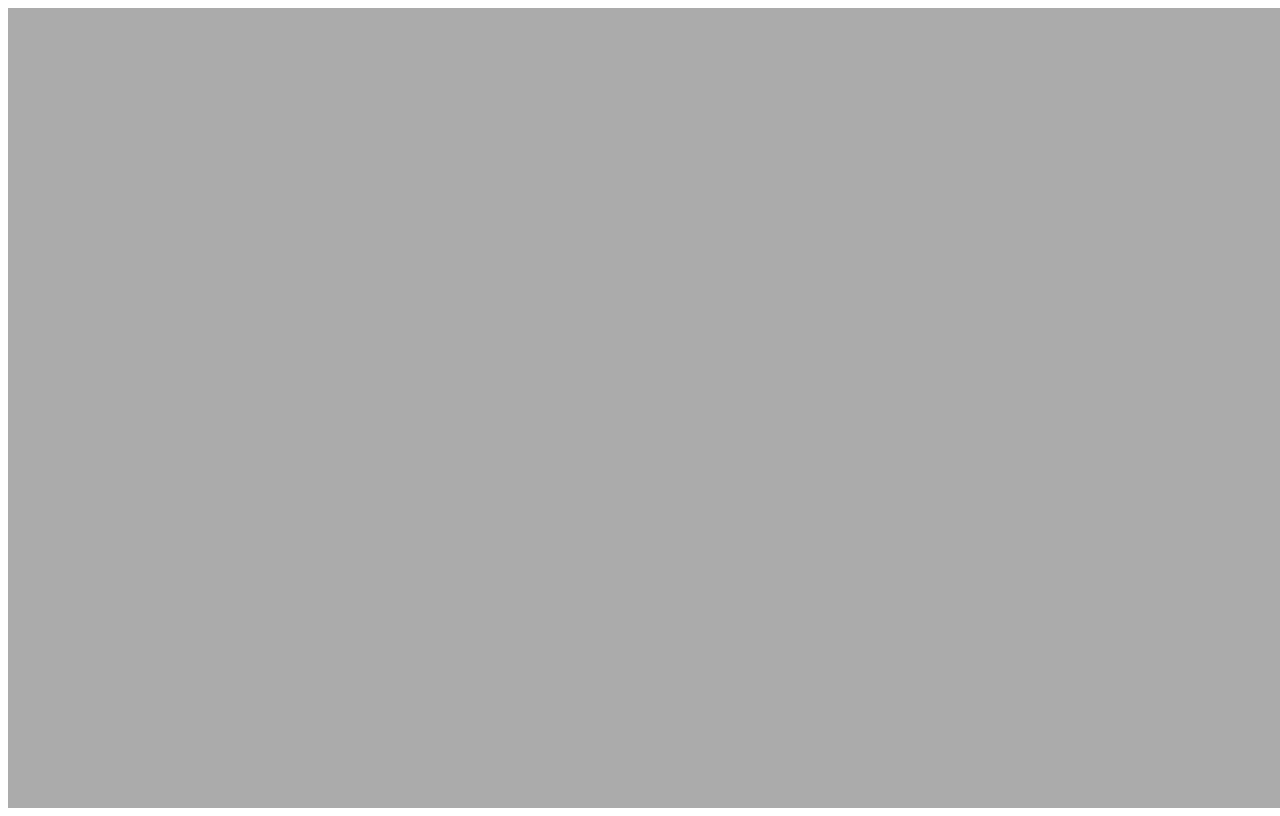
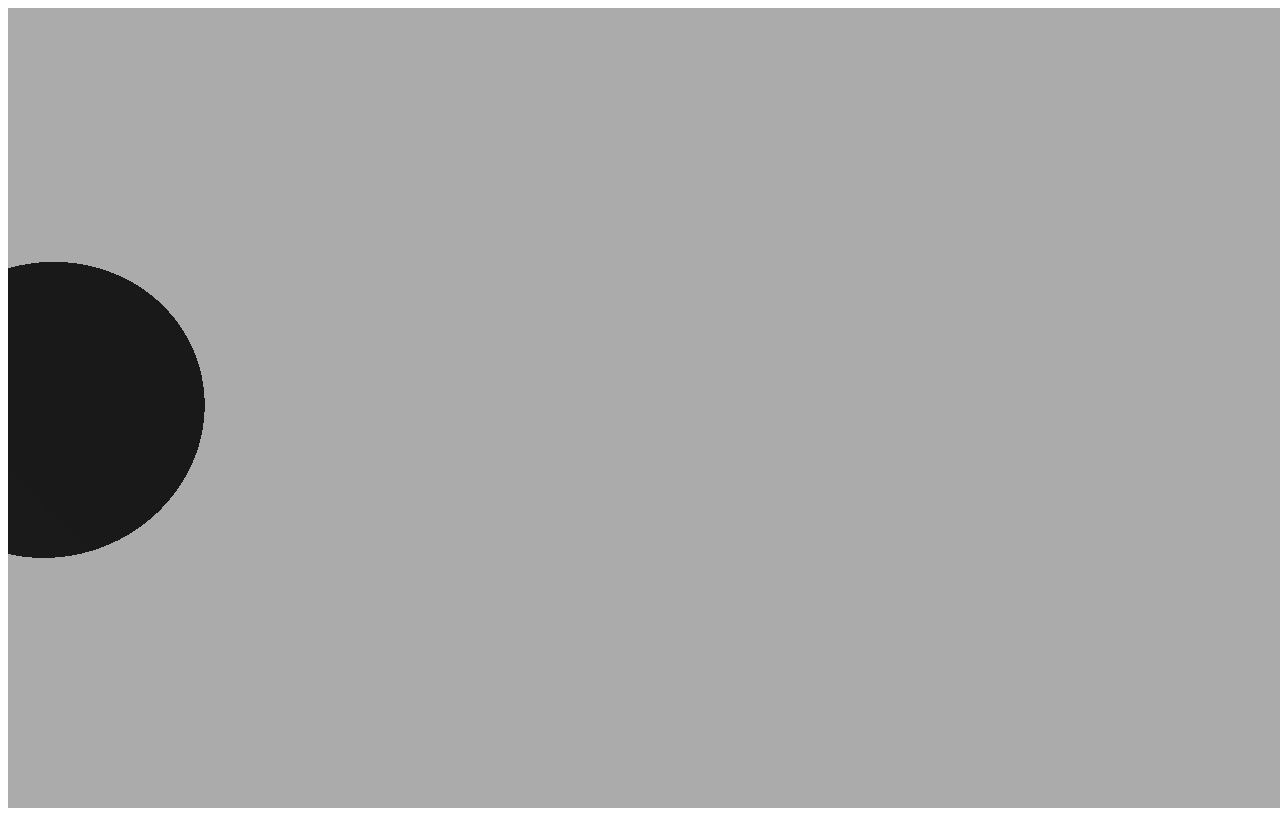
Before and after one commit to cg2021a/tugas-1-Oblivion45, a plain HTML site: page Mencoba Three JS/gambar.html in a window 1280 px wide. Drawn offline with Linux system fonts and the light colour scheme.

Commit message:
Membuat lingkaran, animasi rotasi

```diff
--- a/Mencoba Three JS/gambar.html
+++ b/Mencoba Three JS/gambar.html
@@ -13,6 +13,15 @@
 <script>
         let scene, camera, renderer;
 
+        // bangun = lingkaran
+        // material = meshdepth
+        let createCircle = function() {
+                let geometry = new THREE.CircleGeometry( 1, 100 );
+                let material = new THREE.MeshDepthMaterial( { emissive: 0xffff00} );
+                circle = new THREE.Mesh( geometry, material );
+                scene.add( circle );
+        };
+
         // set up the environment -
         // initiallize scene, camera, objects and renderer
         let init = function() {
@@ -26,7 +35,8 @@
             camera.position.z = 10;
 
             // 3. create an locate the object on the scene
-            // ...
+            createCircle();
+            circle.position.x = -4;
 
             // 4. create the renderer
             renderer = new THREE.WebGLRenderer();
@@ -38,6 +48,8 @@
 
         // main animation loop - calls 50-60 in a second.
         let mainLoop = function() {
+            circle.rotation.x += 0.01;
+            circle.rotation.y += 0.01;
             renderer.render(scene, camera);
             requestAnimationFrame(mainLoop);
         };
```
